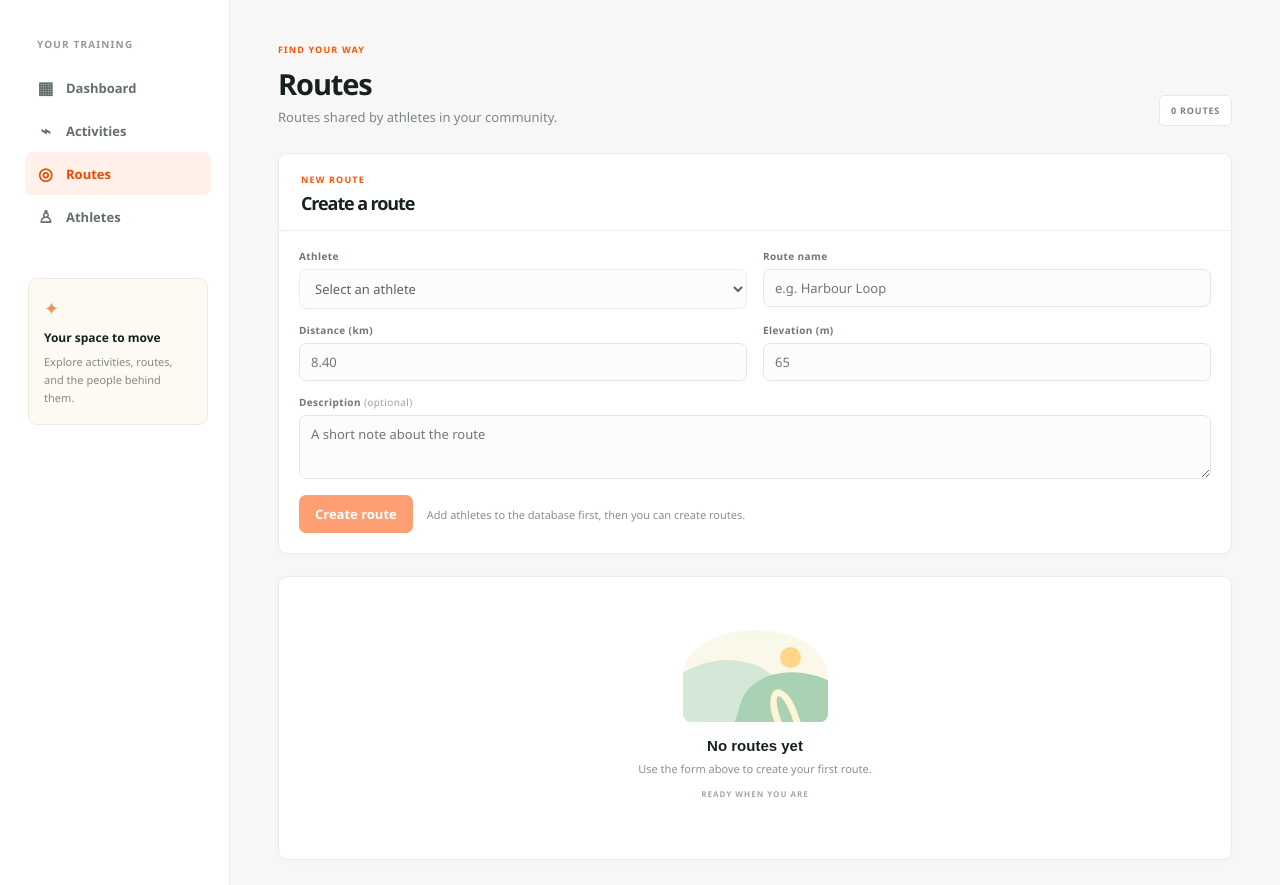
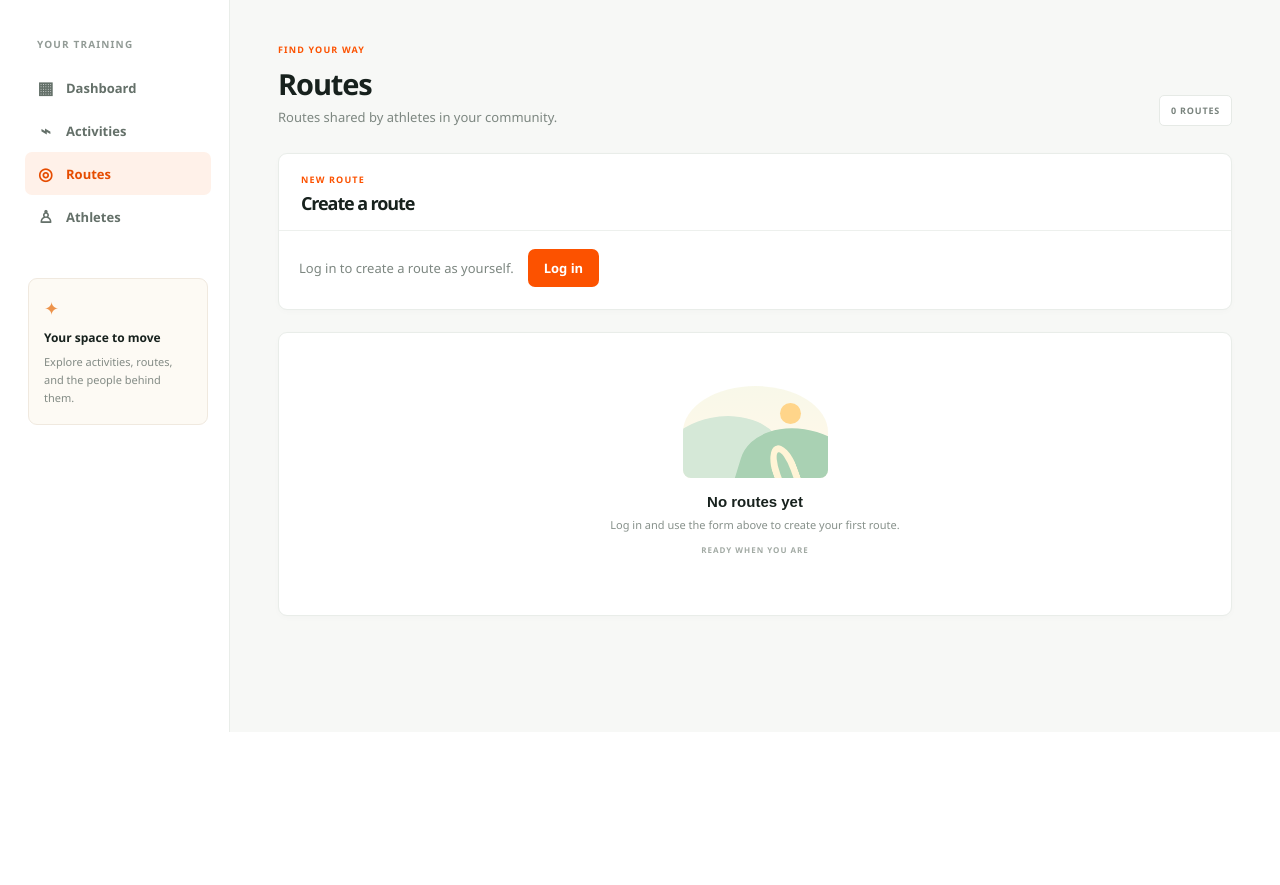
Before and after one commit to 0710H/strava-dashboard, a Flask app: page /routes in a window 1280 px wide. Shown: the part 68-953 px from the top of the page. After the commit the page ends 800 px from the top, so only its background shows below. Run offline with Flask 3, Linux system fonts and the light colour scheme; data that the repository does not hold is empty.

Commit message:
Refactor route creation form for logged-in users
Updated the route creation form to display only when the user is logged in. Adjusted the empty message to prompt users to log in before creating a route.

```diff
--- a/templates/routes.html
+++ b/templates/routes.html
@@ -27,19 +27,15 @@
         <p class="eyebrow">NEW ROUTE</p>
         <h2>Create a route</h2>
       </div>
+      {% if current_user %}
+        <span class="results-count">as {{ current_user.username }}</span>
+      {% endif %}
     </div>
+
+    {% if current_user %}
       <form class="create-route-form" method="post" action="{{ url_for('create_route') }}">
         <div class="form-grid">
-        <label class="form-field">
-          <span>Athlete</span>
-          <select name="user_id" required {% if not users %}disabled{% endif %}>
-            <option value="">Select an athlete</option>
-            {% for user in users %}
-              <option value="{{ user.user_id }}">{{ user.username }}</option>
-            {% endfor %}
-          </select>
-        </label>
-        <label class="form-field">
+          <label class="form-field form-field-full">
             <span>Route name</span>
             <input type="text" name="route_name" maxlength="150" placeholder="e.g. Harbour Loop" required>
           </label>
@@ -57,12 +53,15 @@
           </label>
         </div>
         <div class="form-actions">
-        <button type="submit" class="btn-primary" {% if not users %}disabled{% endif %}>Create route</button>
-        {% if not users %}
-          <p class="form-hint">Add athletes to the database first, then you can create routes.</p>
-        {% endif %}
+          <button type="submit" class="btn-primary">Create route</button>
         </div>
       </form>
+    {% else %}
+      <div class="create-route-login">
+        <p>Log in to create a route as yourself.</p>
+        <a class="btn-primary" href="{{ url_for('login', next=url_for('routes_page')) }}">Log in</a>
+      </div>
+    {% endif %}
   </section>
 
   {% if routes %}
@@ -88,7 +87,7 @@
     <section class="activity-panel">
       {% set activities = [] %}
       {% set empty_title = "No routes yet" %}
-      {% set empty_message = "Use the form above to create your first route." %}
+      {% set empty_message = "Log in and use the form above to create your first route." %}
       {% include "_activity_list.html" %}
     </section>
   {% endif %}
```
Lines whose indentation alone changed are shown as unchanged.
